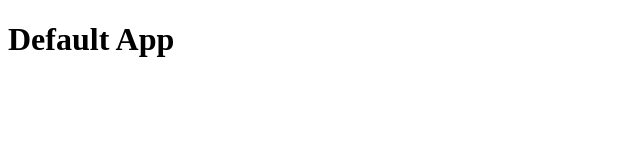
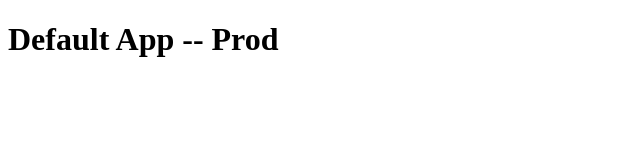
Before and after one commit to LearnDevOpsNoob/jenkins-deploy, an Angular app: page / in a window 1280 px wide. Shown: the top 160 px of the page, without its empty margins (0-640 px from the left). Built offline with nearby package versions, Linux system fonts and the light colour scheme.

Commit message:
Prod Title

```diff
--- a/src/app/app.component.html
+++ b/src/app/app.component.html
@@ -1 +1 @@
-<h1>Default App</h1>
+<h1>Default App -- Prod</h1>
```
